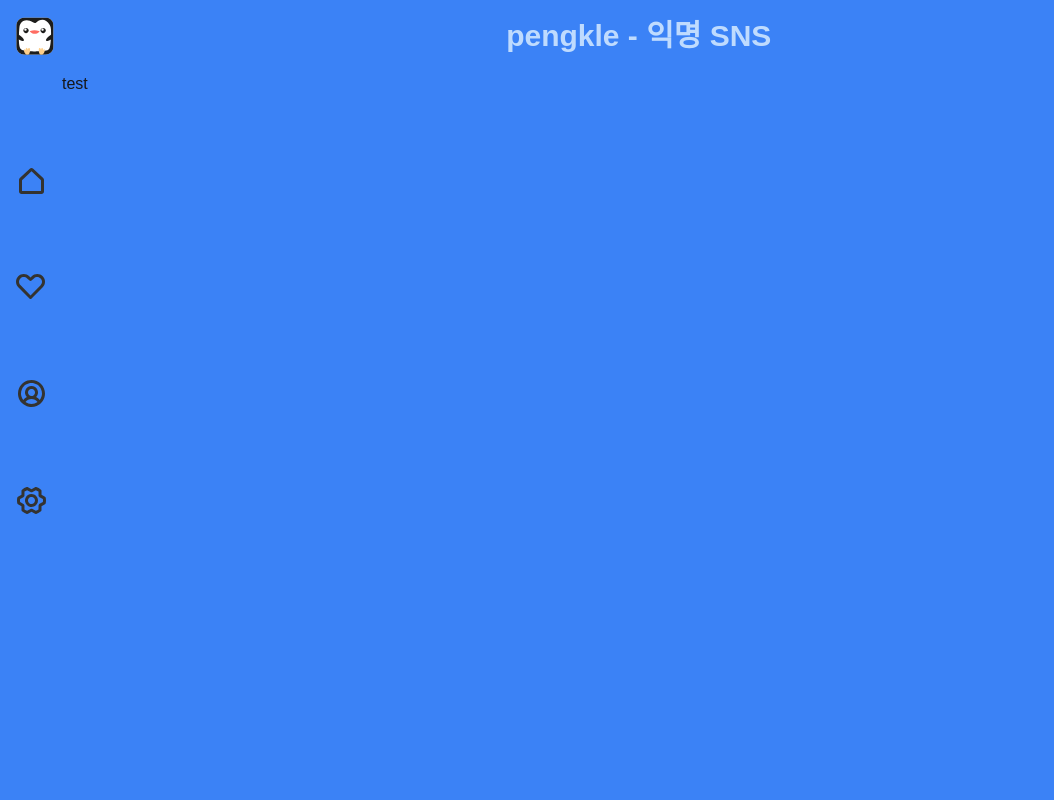
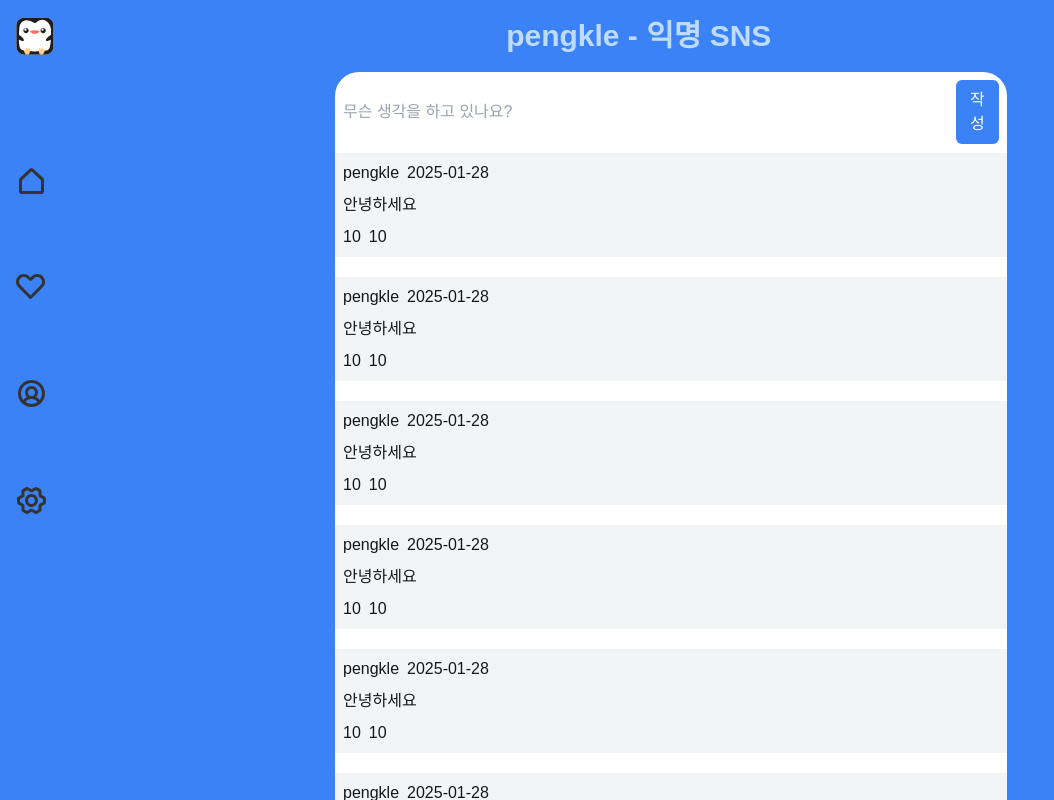
Before and after one commit to eggmun98/pengkle-frontend, a Next.js app: page / in a window 1280 px wide. Shown: the top 800 px of the page, without its empty margins (0-1054 px from the left). Built offline with nearby package versions, Linux system fonts and the light colour scheme.

Commit message:
refactor: 기본 콘텐츠 레이아웃 골격 구성

```diff
--- a/src/app/layout.tsx
+++ b/src/app/layout.tsx
@@ -26,13 +26,17 @@
   children: React.ReactNode;
 }>) {
   return (
-    <html lang="en">
+    <html lang="ko">
       <body>
         <div className="flex flex-col h-screen">
           <Header />
-          <div className="flex flex-row h-full">
+          <div className="flex">
             <Sidebar />
-            {children}
+            <main className="flex-1 flex  flex-col items-center  justify-center  ">
+              <div className="max-w-2xl w-full h-full bg-white rounded-t-3xl  scrollbar-hide overflow-y-auto h-[calc(100vh-76px)]">
+                {children}
+              </div>
+            </main>
           </div>
         </div>
       </body>
--- a/src/app/page.tsx
+++ b/src/app/page.tsx
@@ -1,3 +1,39 @@
 export default function Home() {
-  return <div>test</div>;
+  const newData = Array.from({ length: 100 }, (_, index) => ({
+    id: index + 1,
+    content: '안녕하세요',
+    writer: 'pengkle',
+    createdAt: '2025-01-28',
+    likes: 10,
+    comments: 10,
+  }));
+
+  return (
+    <>
+      <div className="flex flex-row items-center gap-2 w-full p-2 ">
+        <input
+          type="text"
+          placeholder="무슨 생각을 하고 있나요?"
+          className="w-full bg-transparent border-none outline-none h-10"
+        />
+        <button className="bg-blue-500 text-white rounded-md p-2">작성</button>
+      </div>
+      <div className="w-full h-[1px]"></div>
+      <div className="flex flex-col items-center justify-center w-full  gap-5">
+        {newData.map((item) => (
+          <div key={item.id} className="flex flex-col  gap-2 w-full p-2 bg-gray-100">
+            <div className="flex flex-row items-center gap-2">
+              <h1>{item.writer}</h1>
+              <p>{item.createdAt}</p>
+            </div>
+            <p>{item.content}</p>
+            <div className="flex flex-row items-center gap-2">
+              <p>{item.likes}</p>
+              <p>{item.comments}</p>
+            </div>
+          </div>
+        ))}
+      </div>
+    </>
+  );
 }
```
